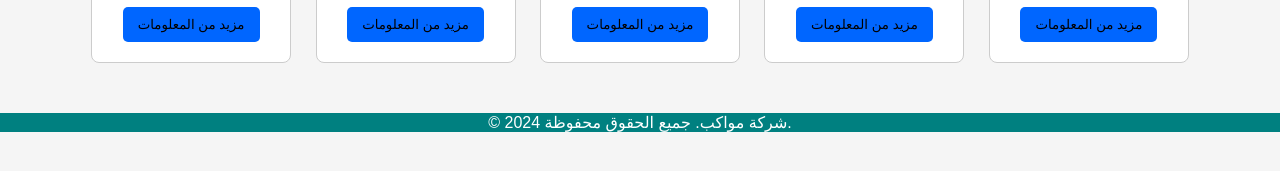
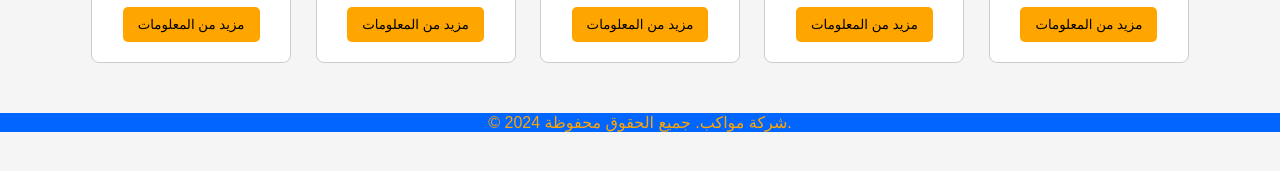
Before and after one commit to akai218/-, a plain HTML site: page index.html in a window 1280 px wide. Shown: the part 579-750 px from the top of the page. Drawn offline with Linux system fonts and the light colour scheme; a script that the page names is missing.

Commit message:
Update styles.css

```diff
--- a/css/styles.css
+++ b/css/styles.css
@@ -107,7 +107,7 @@ nav ul li a {
 }
 
 .add-to-cart {
-    background-color: #0066FF;
+    background-color: orange;
     /* الأزرق */
     color: white;
     border: none;
@@ -118,13 +118,13 @@ nav ul li a {
 }
 
 .add-to-cart:hover {
-    background-color: #FFCC00;
+    background-color: blue;
     /* الأخضر */
 }
 
 footer {
-    background-color: #008080;
-    color: white;
+    background-color: #0066FF;
+    color: orange;
     text-align: center;
     padding
 }
```
